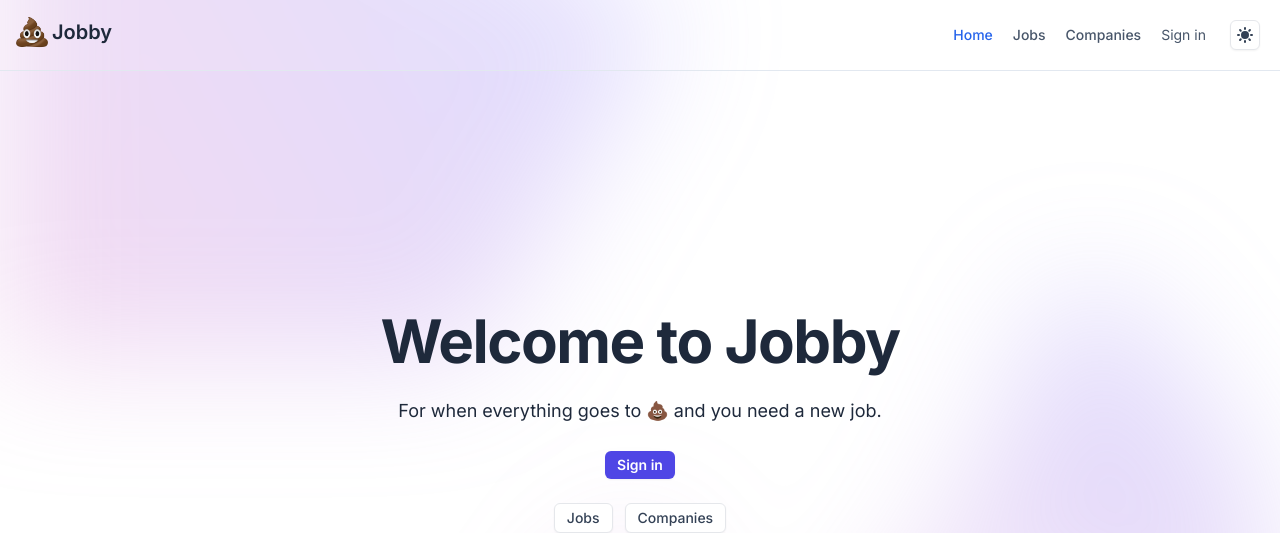
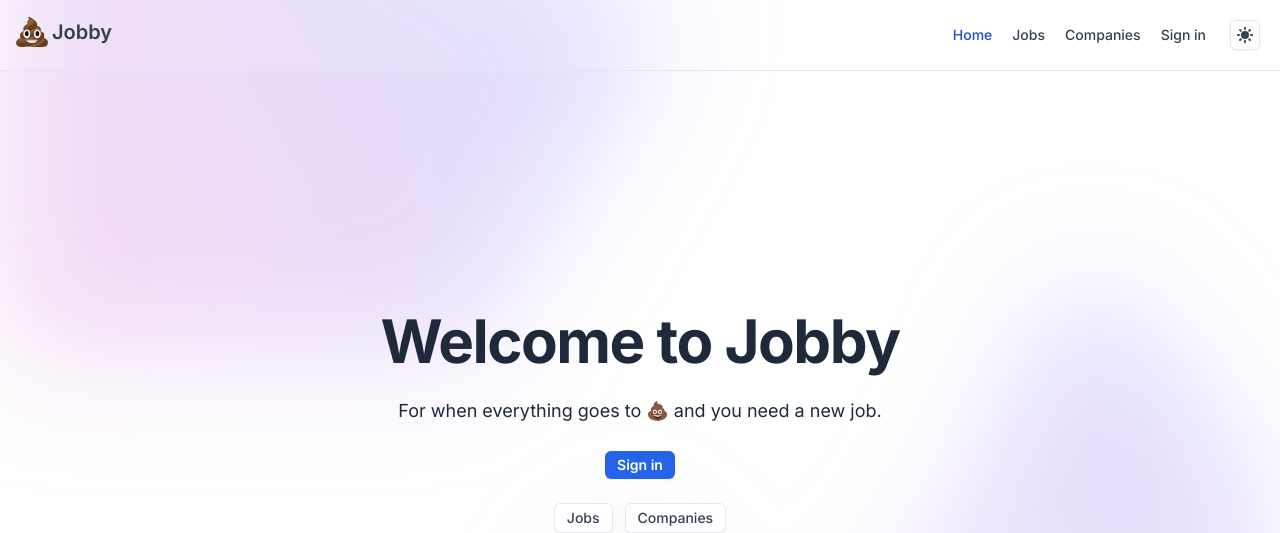
Before and after one commit to jonathonhawkins92/jobby, a Next.js app: page / in a window 1280 px wide. Shown: the top 533 px of the page. Built offline with nearby package versions, Linux system fonts and the light colour scheme; no server answers.

Commit message:
Tweak colors

```diff
--- a/src/app/components/header/index.tsx
+++ b/src/app/components/header/index.tsx
@@ -17,7 +17,7 @@ export function Header({
             <nav className="container mx-auto flex w-full flex-wrap items-start justify-between">
                 <Link
                     href="/"
-                    className=" flex flex-none items-center justify-end gap-1 text-xl font-semibold text-slate-800 dark:text-white"
+                    className=" flex flex-none items-center justify-end gap-1 text-xl font-semibold text-slate-700 dark:text-slate-200"
                 >
                     <Image
                         src="/logo.webp"
--- a/src/app/components/header/nav/index.tsx
+++ b/src/app/components/header/nav/index.tsx
@@ -11,30 +11,28 @@ function NavListItem({ children }: PropsWithChildren) {
     return <li className="flex justify-end">{children}</li>;
 }
 
+const authButtonClassName =
+    "font-medium text-slate-700 hover:text-slate-600 dark:text-slate-200 dark:hover:text-slate-100";
 function AuthButton() {
     const router = useRouter();
     const { isLoaded, isSignedIn } = useUser();
 
     if (!isLoaded) {
         return (
-            <button className="text-slate-600 hover:text-slate-500 dark:text-slate-500 dark:hover:text-slate-400">
+            <button className={authButtonClassName}>
                 <span>Loading…</span>
             </button>
         );
     } else if (isSignedIn) {
         return (
             <SignOutButton signOutCallback={() => router.push("/")}>
-                <button className="text-slate-600 hover:text-slate-500 dark:text-slate-500 dark:hover:text-slate-400">
-                    Sign out
-                </button>
+                <button className={authButtonClassName}>Sign out</button>
             </SignOutButton>
         );
     } else {
         return (
             <SignInButton>
-                <button className="text-slate-600 hover:text-slate-500 dark:text-slate-500 dark:hover:text-slate-400">
-                    Sign in
-                </button>
+                <button className={authButtonClassName}>Sign in</button>
             </SignInButton>
         );
     }
--- a/src/app/components/header/nav/link.tsx
+++ b/src/app/components/header/nav/link.tsx
@@ -7,8 +7,8 @@ export function NavLink({ children, ...props }: PropsWithChildren<LinkProps>) {
         <ActiveLink
             {...props}
             className="font-medium"
-            inactiveClassName="text-slate-600 hover:text-slate-500 dark:text-slate-500 dark:hover:text-slate-400"
-            activeClassName="text-blue-600 hover:text-blue-500 dark:text-blue-500 dark:hover:text-blue-400"
+            inactiveClassName="text-slate-700 hover:text-slate-600 dark:text-slate-200 dark:hover:text-slate-100"
+            activeClassName="text-blue-700 hover:text-blue-600 dark:text-blue-500 dark:hover:text-blue-400"
         >
             {children}
         </ActiveLink>
--- a/src/app/components/landing-signin.tsx
+++ b/src/app/components/landing-signin.tsx
@@ -8,7 +8,7 @@ export function SignInPrompt() {
 
     return (
         <SignInButton>
-            <span className="rounded-md bg-indigo-600 px-3 py-1 text-sm font-semibold text-white shadow-sm hover:bg-indigo-500 focus-visible:outline focus-visible:outline-2 focus-visible:outline-offset-2 focus-visible:outline-indigo-600">
+            <span className="rounded-md bg-blue-600 px-3 py-1 text-sm font-semibold text-white shadow-sm hover:bg-blue-500 focus-visible:outline focus-visible:outline-2 focus-visible:outline-offset-2 focus-visible:outline-blue-600">
                 Sign in
             </span>
         </SignInButton>
```
